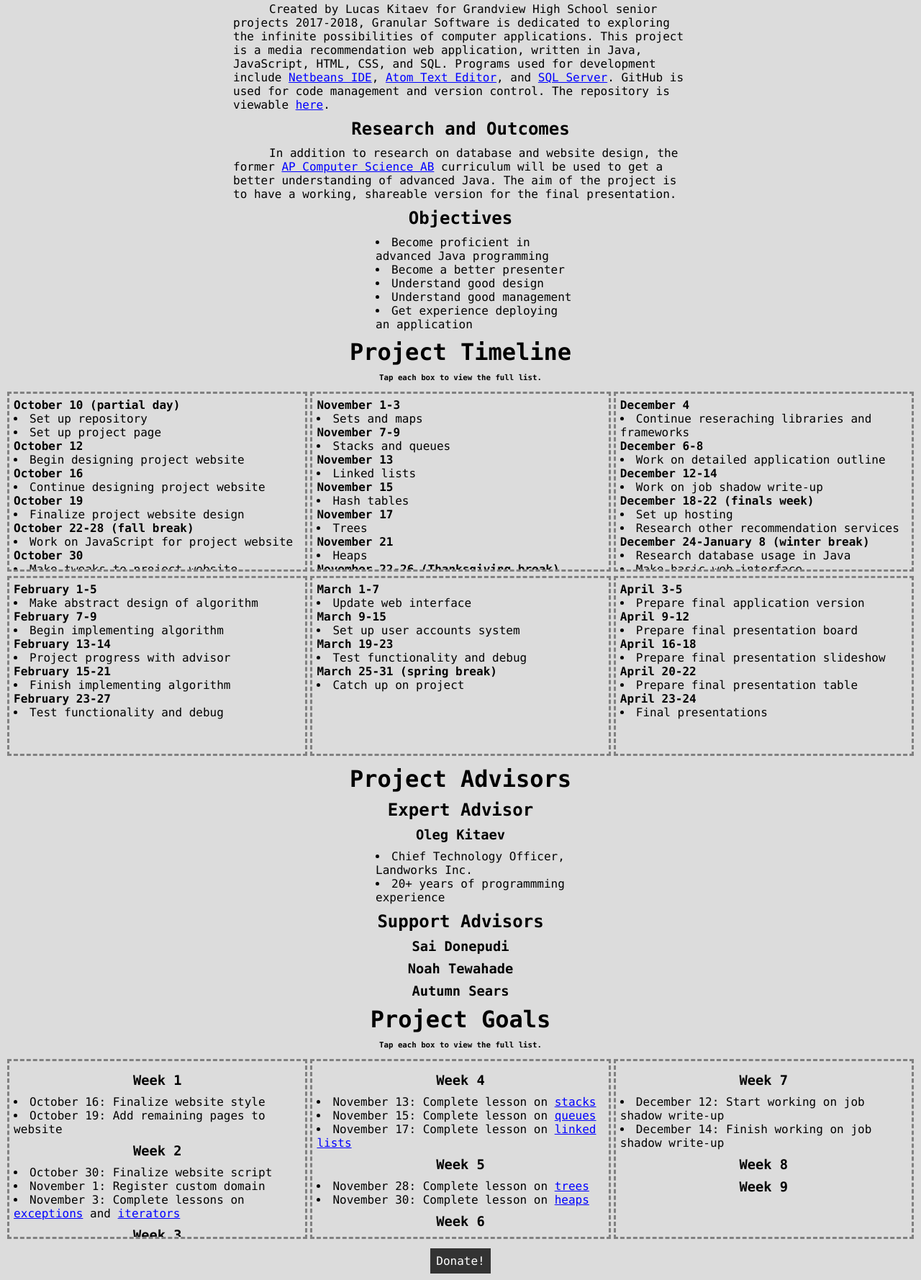
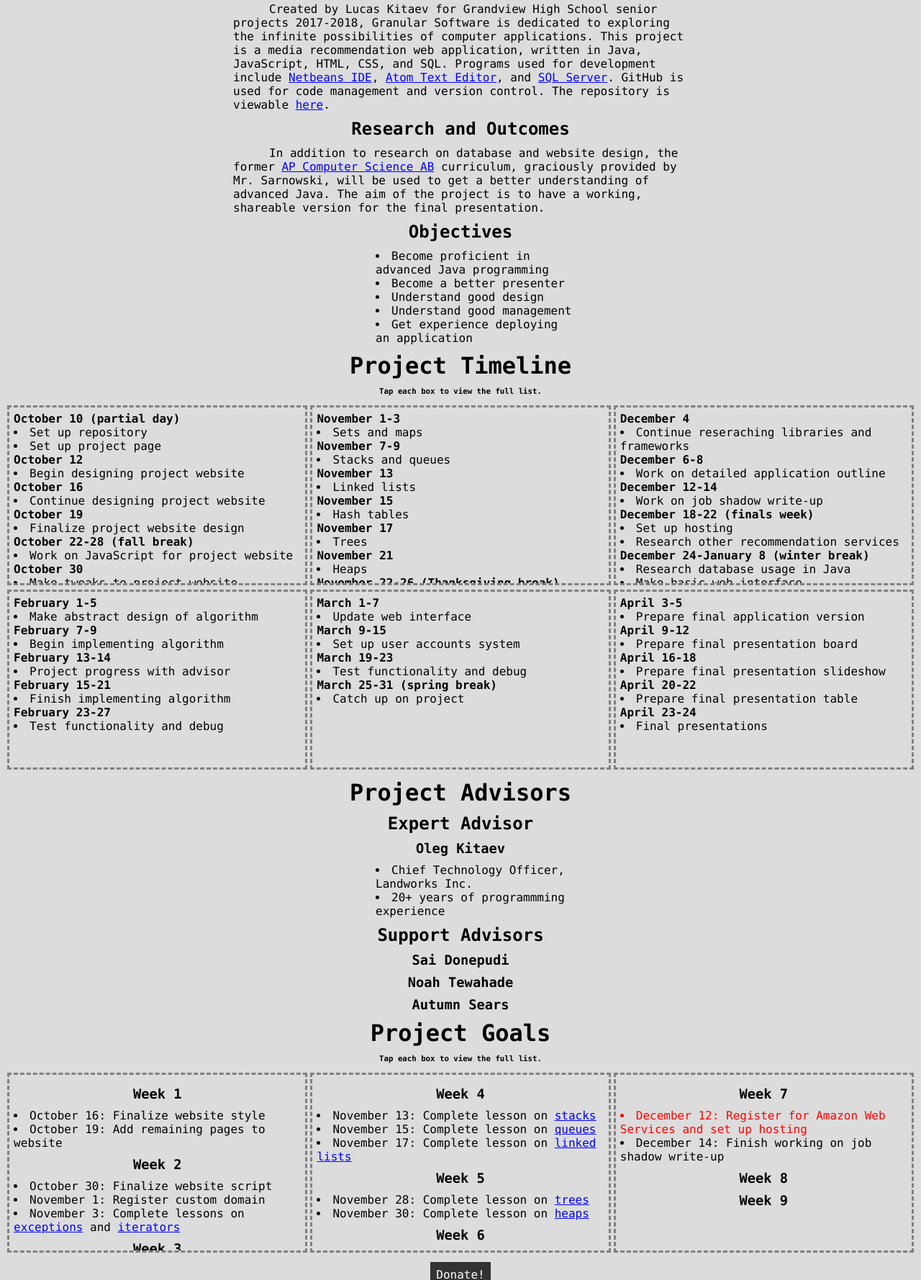
Before and after one commit to bobsmith947/bobsmith947.github.io, a website: page index.html in a window 1280 px wide. Shown: the part 348-2126 px from the top of the page at 72% size. Drawn offline with Linux system fonts and the light colour scheme.

Commit message:
update goals

```diff
--- a/index.html
+++ b/index.html
@@ -30,7 +30,7 @@
         <h2>Information</h2>
           <p>Created by Lucas Kitaev for Grandview High School senior projects 2017-2018, Granular Software is dedicated to exploring the infinite possibilities of computer applications. This project is a media recommendation web application, written in Java, JavaScript, HTML, CSS, and SQL. Programs used for development include <a href="https://netbeans.org/features/">Netbeans IDE</a>, <a href="https://atom.io/">Atom Text Editor</a>, and <a href="https://www.microsoft.com/en-us/sql-server/sql-server-2016">SQL Server</a>. GitHub is used for code management and version control. The repository is viewable <a href="https://github.com/bobsmith947/recsforme">here</a>.</p>
         <h2>Research and Outcomes</h2>
-          <p>In addition to research on database and website design, the former <a href="https://github.com/bobsmith947/APCSAB" title="Thanks to Mr. Sarnowski for providing the material.">AP Computer Science AB</a> curriculum will be used to get a better understanding of advanced Java. The aim of the project is to have a working, shareable version for the final presentation.</p>
+          <p>In addition to research on database and website design, the former <a href="https://github.com/bobsmith947/APCSAB">AP Computer Science AB</a> curriculum, graciously provided by Mr. Sarnowski, will be used to get a better understanding of advanced Java. The aim of the project is to have a working, shareable version for the final presentation.</p>
         <h2>Objectives</h2>
           <ul class="lst">
             <li>Become proficient in advanced Java programming</li>
@@ -167,7 +167,7 @@
           <li>December 8: Outline the functional and infrastructural requirements for the application</li></ul>
         <ul class="box" id="j3">
           <h3>Week 7</h3>
-            <li>December 12: Start working on job shadow write-up</li>
+            <li style="color:red" title="Still waiting on AWS Educate confirmation.">December 12: Register for Amazon Web Services and set up hosting</li>
             <li>December 14: Finish working on job shadow write-up</li>
           <h3>Week 8</h3>
           <h3>Week 9</h3>
```
